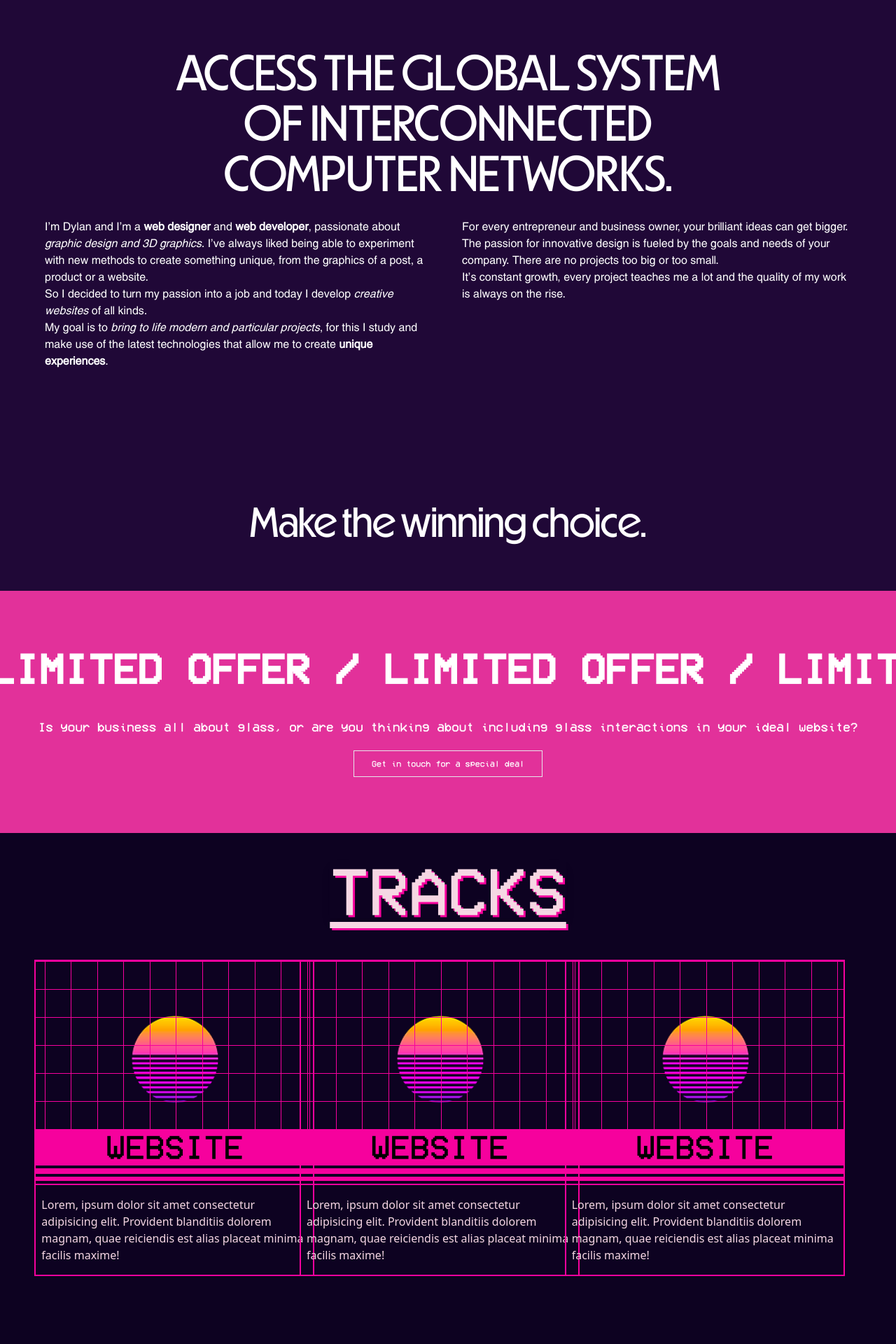
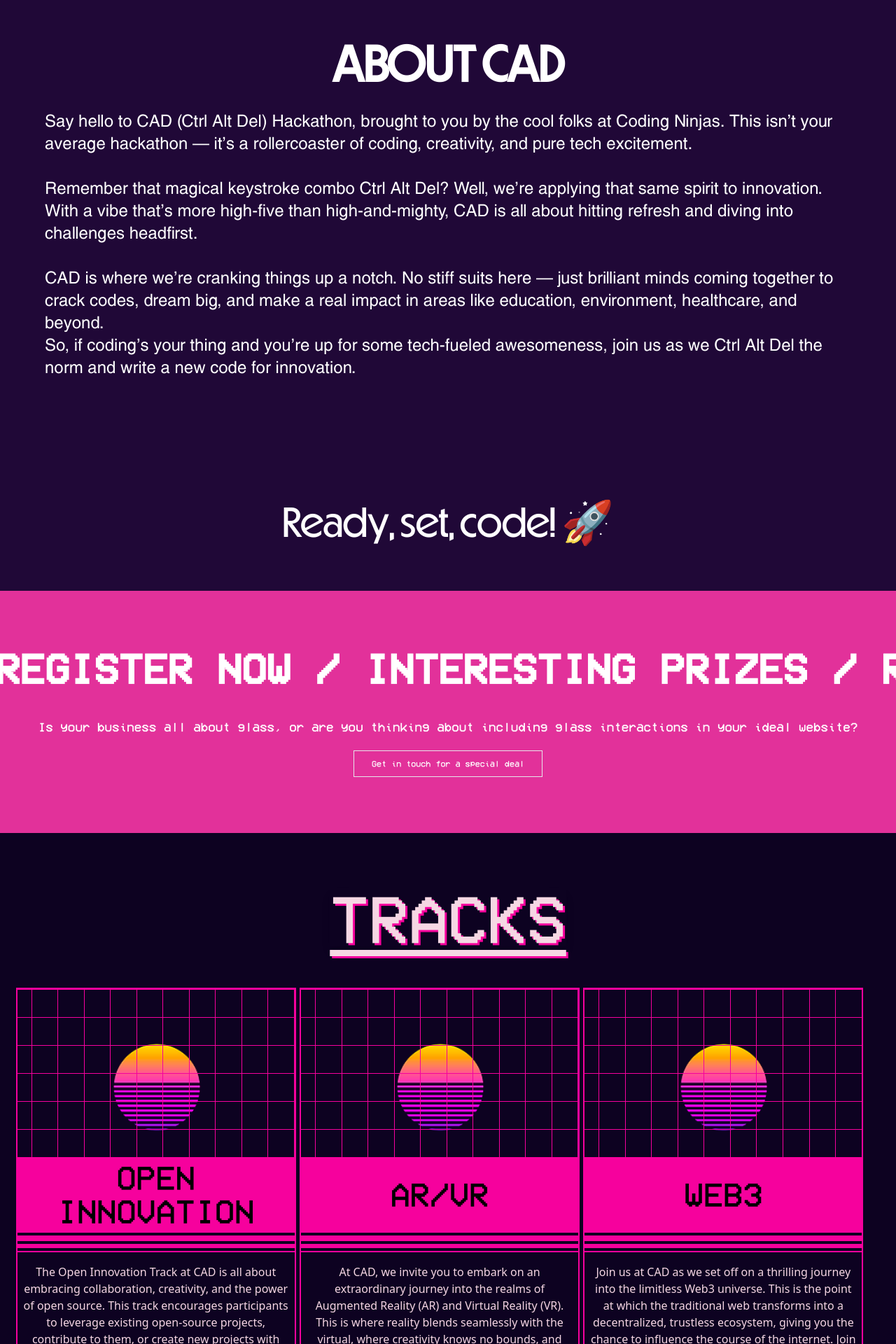
Before and after one commit to jatindotdev/cad-website, a React (Vite) app: page / in a window 1280 px wide. Shown: the part 880-2800 px from the top of the page at 70% size. Built offline with nearby package versions, Linux system fonts and the light colour scheme.

Commit message:
content + ui fixes

```diff
--- a/components/Tracks.jsx
+++ b/components/Tracks.jsx
@@ -4,8 +4,8 @@ import footer from "/favicon.png";
 
 const Tracks = () => {
   const lineVariants = {
-    initial: { x: "-100vh" },
-    animate: { x: "100vh" },
+    initial: { x: "-100vw" },
+    animate: { x: "100vw" },
   };
 
   const [isHovered1, setIsHovered1] = useState(false);
@@ -65,7 +65,7 @@ const Tracks = () => {
 
   return (
     <>
-      <div id="tracks" className="bg-[#0d0221] grid text-white-off">
+      <div id="tracks" className="bg-[#0d0221] grid text-white-off py-10">
         <p className="mt-8 text-5xl sm:text-8xl justify-self-center">
           <span
             className="text-[#f5d7e3] font-[vcr-osd] shadow-lg underline"
@@ -74,8 +74,7 @@ const Tracks = () => {
           </span>
         </p>
 
-        <div className=" w-[80vw] grid smoverflow:grid-cols-2 smoverflow:grid-rows-3 lgoverflow:grid-cols-3 lgoverflow:grid-rows-2 grid-cols-1 gap-28 mt-12 justify-self-center sm:mr-6">
-          {/* Repeat the following block for each grid */}
+        <div className=" w-full sm:w-[80vw] grid smoverflow:grid-cols-1 lgoverflow:grid-cols-3 grid-cols-1 gap-[15vw] mt-12 justify-self-center sm:mr-6">
           <div
             className="border-solid border-2 border-[#f6019d] grid w-[40vh] sm:w-[50vh] justify-self-center"
             onMouseEnter={handleHover1}
@@ -84,7 +83,7 @@ const Tracks = () => {
               {[...Array(100)].map((_, i) => (
                 <motion.div
                 key={i}
-                  className="border-solid mx-3 h-[30vh] border-r-[1px] border-[#f6019d] text-[#2C1E66]"
+                className="border-solid mx-1 sm:mx-3 h-[15vh] sm:h-[30vh] border-r-[1px] border-[#f6019d] text-[#2C1E66]"
                 initial="initial"
                 animate={isHovered1 ? "animate" : 0}
                 variants={lineVariants}
@@ -104,11 +103,11 @@ const Tracks = () => {
               <div className="absolute border-solid w-[100%] border-b-[1px] border-[#f6019d] top-[25vh]"></div>
               <div className="absolute border-solid w-[100%] border-b-[1px] border-[#f6019d] top-[vh]"></div>
             </div>
-            <div className="justify-self-center -mt-44">
+            <div className="justify-self-center -mt-16 sm:-mt-44">
               <img src={footer} alt="" width={150} />
             </div>
-            <div className="px-3 bg-[#f6019d] text-5xl text-center font-[vcr-osd]">
-              WEBSITE
+            <div className="px-3 bg-[#f6019d] text-5xl text-center font-[vcr-osd] md:h-[13vh] flex items-center justify-center">
+            OPEN INNOVATION
             </div>
             <div className="space-y-1">
               <hr className="border-[2px] border-solid border-[#f6019d]"></hr>
@@ -116,10 +115,8 @@ const Tracks = () => {
               <hr className="border-[3px] border-solid border-[#f6019d]"></hr>
               <hr className="border-[1px] border-solid border-[#f6019d]"></hr>
             </div>
-            <div className="px-2 py-4 text-[#f5d7e3]">
-              Lorem, ipsum dolor sit amet consectetur adipisicing elit.
-              Provident blanditiis dolorem magnam, quae reiciendis est alias
-              placeat minima facilis maxime!
+            <div className="px-2 py-4 text-[#f5d7e3] text-center md:h-[35vh]">
+            The Open Innovation Track at CAD is all about embracing collaboration, creativity, and the power of open source. This track encourages participants to leverage existing open-source projects, contribute to them, or create new projects with the spirit of open innovation. It's an opportunity to be part of a global community, solve real-world problems, and make a positive impact on the world
             </div>
           </div>
           <div
@@ -130,9 +127,9 @@ const Tracks = () => {
               {[...Array(50)].map((_, i) => (
                 <motion.div
                 key={i}
-                  className="border-solid mx-3 h-[30vh] border-r-[1px] border-[#f6019d] text-[#2C1E66]"
+                className="border-solid mx-1 sm:mx-3 h-[15vh] sm:h-[30vh] border-r-[1px] border-[#f6019d] text-[#2C1E66]"
                 initial="initial"
-                  animate={isHovered2 ? "animate" : 0}
+                animate={isHovered1 ? "animate" : 0}
                 variants={lineVariants}
                 transition={{
                   duration: 20,
@@ -150,11 +147,11 @@ const Tracks = () => {
               <div className="absolute border-solid w-[100%] border-b-[1px] border-[#f6019d] top-[25vh]"></div>
               <div className="absolute border-solid w-[100%] border-b-[1px] border-[#f6019d] top-[vh]"></div>
             </div>
-            <div className="justify-self-center -mt-44">
+            <div className="justify-self-center -mt-16 sm:-mt-44">
               <img src={footer} alt="" width={150} />
             </div>
-            <div className="px-3 bg-[#f6019d] text-5xl text-center font-[vcr-osd]">
-              WEBSITE
+            <div className="px-3 bg-[#f6019d] text-5xl text-center font-[vcr-osd] md:h-[13vh] flex items-center justify-center">
+            AR/VR
             </div>
             <div className="space-y-1">
               <hr className="border-[2px] border-solid border-[#f6019d]"></hr>
@@ -162,10 +159,8 @@ const Tracks = () => {
               <hr className="border-[3px] border-solid border-[#f6019d]"></hr>
               <hr className="border-[1px] border-solid border-[#f6019d]"></hr>
             </div>
-            <div className="px-2 py-4 text-[#f5d7e3]">
-              Lorem, ipsum dolor sit amet consectetur adipisicing elit.
-              Provident blanditiis dolorem magnam, quae reiciendis est alias
-              placeat minima facilis maxime!
+            <div className="px-2 py-4 text-[#f5d7e3] text-center md:h-[35vh]">
+            At CAD, we invite you to embark on an extraordinary journey into the realms of Augmented Reality (AR) and Virtual Reality (VR). This is where reality blends seamlessly with the virtual, where creativity knows no bounds, and where you have the power to shape the future of immersive technology.
             </div>
           </div>
           <div
@@ -176,9 +171,9 @@ const Tracks = () => {
               {[...Array(50)].map((_, i) => (
                 <motion.div
                 key={i}
-                  className="border-solid mx-3 h-[30vh] border-r-[1px] border-[#f6019d] text-[#2C1E66]"
+                className="border-solid mx-1 sm:mx-3 h-[15vh] sm:h-[30vh] border-r-[1px] border-[#f6019d] text-[#2C1E66]"
                 initial="initial"
-                  animate={isHovered3 ? "animate" : 0}
+                animate={isHovered1 ? "animate" : 0}
                 variants={lineVariants}
                 transition={{
                   duration: 20,
@@ -196,11 +191,11 @@ const Tracks = () => {
               <div className="absolute border-solid w-[100%] border-b-[1px] border-[#f6019d] top-[25vh]"></div>
               <div className="absolute border-solid w-[100%] border-b-[1px] border-[#f6019d] top-[vh]"></div>
             </div>
-            <div className="justify-self-center -mt-44">
+            <div className="justify-self-center -mt-16 sm:-mt-44">
               <img src={footer} alt="" width={150} />
             </div>
-            <div className="px-3 bg-[#f6019d] text-5xl text-center font-[vcr-osd]">
-              WEBSITE
+            <div className="px-3 bg-[#f6019d] text-5xl text-center font-[vcr-osd] md:h-[13vh] flex items-center justify-center">
+            WEB3
             </div>
             <div className="space-y-1">
               <hr className="border-[2px] border-solid border-[#f6019d]"></hr>
@@ -208,10 +203,8 @@ const Tracks = () => {
               <hr className="border-[3px] border-solid border-[#f6019d]"></hr>
               <hr className="border-[1px] border-solid border-[#f6019d]"></hr>
             </div>
-            <div className="px-2 py-4 text-[#f5d7e3]">
-              Lorem, ipsum dolor sit amet consectetur adipisicing elit.
-              Provident blanditiis dolorem magnam, quae reiciendis est alias
-              placeat minima facilis maxime!
+            <div className="px-2 py-4 text-[#f5d7e3] text-center md:h-[35vh]">
+            Join us at CAD as we set off on a thrilling journey into the limitless Web3 universe. This is the point at which the traditional web transforms into a decentralized, trustless ecosystem, giving you the chance to influence the course of the internet. Join the transition as we rethink how we interact, transact, and connect in the digital sphere.
             </div>
           </div>
           <div
@@ -222,9 +215,9 @@ const Tracks = () => {
               {[...Array(50)].map((_, i) => (
                 <motion.div
                 key={i}
-                  className="border-solid mx-3 h-[30vh] border-r-[1px] border-[#f6019d] text-[#2C1E66]"
+                className="border-solid mx-1 sm:mx-3 h-[15vh] sm:h-[30vh] border-r-[1px] border-[#f6019d] text-[#2C1E66]"
                 initial="initial"
-                  animate={isHovered4 ? "animate" : 0}
+                animate={isHovered1 ? "animate" : 0}
                 variants={lineVariants}
                 transition={{
                   duration: 20,
@@ -242,11 +235,11 @@ const Tracks = () => {
               <div className="absolute border-solid w-[100%] border-b-[1px] border-[#f6019d] top-[25vh]"></div>
               <div className="absolute border-solid w-[100%] border-b-[1px] border-[#f6019d] top-[vh]"></div>
             </div>
-            <div className="justify-self-center -mt-44">
+            <div className="justify-self-center -mt-16 sm:-mt-44">
               <img src={footer} alt="" width={150} />
             </div>
-            <div className="px-3 bg-[#f6019d] text-5xl text-center font-[vcr-osd]">
-              WEBSITE
+            <div className="px-3 bg-[#f6019d] text-5xl text-center font-[vcr-osd] md:h-[13vh] flex items-center justify-center">
+            EDTECH
             </div>
             <div className="space-y-1">
               <hr className="border-[2px] border-solid border-[#f6019d]"></hr>
@@ -254,10 +247,8 @@ const Tracks = () => {
               <hr className="border-[3px] border-solid border-[#f6019d]"></hr>
               <hr className="border-[1px] border-solid border-[#f6019d]"></hr>
             </div>
-            <div className="px-2 py-4 text-[#f5d7e3]">
-              Lorem, ipsum dolor sit amet consectetur adipisicing elit.
-              Provident blanditiis dolorem magnam, quae reiciendis est alias
-              placeat minima facilis maxime!
+            <div className="px-2 py-4 text-[#f5d7e3] text-center md:h-[35vh]">
+            Welcome to CAD, where we're embarking on a mission to revolutionize education through the magic of EdTech (Educational Technology). In a digital age where learning knows no boundaries, EdTech stands as the catalyst for reshaping how we acquire knowledge, deliver lessons, and empower learners of every age and background. Join us in shaping the future of education, unlocking its true potential for all.
             </div>
           </div>
           <div
@@ -268,9 +259,9 @@ const Tracks = () => {
               {[...Array(50)].map((_, i) => (
                 <motion.div
                 key={i}
-                  className="border-solid mx-3 h-[30vh] border-r-[1px] border-[#f6019d] text-[#2C1E66]"
+                className="border-solid mx-1 sm:mx-3 h-[15vh] sm:h-[30vh] border-r-[1px] border-[#f6019d] text-[#2C1E66]"
                 initial="initial"
-                  animate={isHovered5 ? "animate" : 0}
+                animate={isHovered1 ? "animate" : 0}
                 variants={lineVariants}
                 transition={{
                   duration: 20,
@@ -288,11 +279,11 @@ const Tracks = () => {
               <div className="absolute border-solid w-[100%] border-b-[1px] border-[#f6019d] top-[25vh]"></div>
               <div className="absolute border-solid w-[100%] border-b-[1px] border-[#f6019d] top-[vh]"></div>
             </div>
-            <div className="justify-self-center -mt-44">
+            <div className="justify-self-center -mt-16 sm:-mt-44">
               <img src={footer} alt="" width={150} />
             </div>
-            <div className="px-3 bg-[#f6019d] text-5xl text-center font-[vcr-osd]">
-              WEBSITE
+            <div className="px-3 bg-[#f6019d] text-5xl text-center font-[vcr-osd] md:h-[13vh] flex items-center justify-center">
+            HEALTH
             </div>
             <div className="space-y-1">
               <hr className="border-[2px] border-solid border-[#f6019d]"></hr>
@@ -300,10 +291,8 @@ const Tracks = () => {
               <hr className="border-[3px] border-solid border-[#f6019d]"></hr>
               <hr className="border-[1px] border-solid border-[#f6019d]"></hr>
             </div>
-            <div className="px-2 py-4 text-[#f5d7e3]">
-              Lorem, ipsum dolor sit amet consectetur adipisicing elit.
-              Provident blanditiis dolorem magnam, quae reiciendis est alias
-              placeat minima facilis maxime!
+            <div className="px-2 py-4 text-[#f5d7e3] text-center md:h-[35vh]">
+            We are working to leverage the potential of technology to transform healthcare at [Your Hackathon Name]. Join us as we investigate how innovative solutions may enhance patient care, simplify medical procedures, and foster a healthier environment in the Health Innovation track. Whether you work in healthcare, are a tech-savvy developer, an innovative designer, or a data scientist, your abilities can have a significant effect on how healthcare is delivered in the future.
             </div>
           </div>
           <div
@@ -314,9 +303,9 @@ const Tracks = () => {
               {[...Array(50)].map((_, i) => (
                 <motion.div
                 key={i}
-                  className="border-solid mx-3 h-[30vh] border-r-[1px] border-[#f6019d] text-[#2C1E66]"
+                className="border-solid mx-1 sm:mx-3 h-[15vh] sm:h-[30vh] border-r-[1px] border-[#f6019d] text-[#2C1E66]"
                 initial="initial"
-                  animate={isHovered6 ? "animate" : 0}
+                animate={isHovered1 ? "animate" : 0}
                 variants={lineVariants}
                 transition={{
                   duration: 20,
@@ -334,11 +323,11 @@ const Tracks = () => {
               <div className="absolute border-solid w-[100%] border-b-[1px] border-[#f6019d] top-[25vh]"></div>
               <div className="absolute border-solid w-[100%] border-b-[1px] border-[#f6019d] top-[vh]"></div>
             </div>
-            <div className="justify-self-center -mt-44">
+            <div className="justify-self-center -mt-16 sm:-mt-44">
               <img src={footer} alt="" width={150} />
             </div>
-            <div className="px-3 bg-[#f6019d] text-5xl text-center font-[vcr-osd]">
-              WEBSITE
+            <div className="px-3 bg-[#f6019d] text-5xl text-center font-[vcr-osd] md:h-[13vh] flex items-center justify-center">
+            FINTECH
             </div>
             <div className="space-y-1">
               <hr className="border-[2px] border-solid border-[#f6019d]"></hr>
@@ -346,10 +335,8 @@ const Tracks = () => {
               <hr className="border-[3px] border-solid border-[#f6019d]"></hr>
               <hr className="border-[1px] border-solid border-[#f6019d]"></hr>
             </div>
-            <div className="px-2 py-4 text-[#f5d7e3]">
-              Lorem, ipsum dolor sit amet consectetur adipisicing elit.
-              Provident blanditiis dolorem magnam, quae reiciendis est alias
-              placeat minima facilis maxime!
+            <div className="px-2 py-4 text-[#f5d7e3] text-center md:h-[35vh]">
+            Welcome to the CAD FinTech Revolution, where we're pushing financial innovation to new heights. Explore the world of financial technology to see how it can change the way we do business, make investments, and handle our money. Whether you're a specialist in finance, coding, design, or data, your skills can change the way that finance is done in the future.
             </div>
           </div>
         </div>
--- a/index.html
+++ b/index.html
@@ -4,7 +4,7 @@
     <meta charset="UTF-8" />
     <link rel="icon" type="image/png" href="/favicon.png" />
     <meta name="viewport" content="width=device-width, initial-scale=1.0" />
-    <title>Vite + React</title>
+    <title>Ctrl Alt Delete | Hackathon</title>
   </head>
   <body>
     <div id="root"></div>
--- a/src/routes/Home.jsx
+++ b/src/routes/Home.jsx
@@ -11,57 +11,14 @@ function Home() {
         <section className="min-h-screen font-[vcr-osd]">
           <Landing />
         </section>
-        <section className="max-w-7xl min-h-screen flex flex-col justify-center items-center mx-auto px-16">
-          <div className="">
-            <h2 className="font-[Power] w-full mb-6 lg:text-7xl text-center text-5xl">
-              ACCESS THE GLOBAL SYSTEM <br /> OF INTERCONNECTED <br /> COMPUTER
-              NETWORKS.
-            </h2>
-          </div>
-          <div className="flex gap-10 font-[Swansea] mb-10">
-            <div className="flex-1">
-              <p>
-                I'm Dylan and I'm a <strong>web designer</strong> and{" "}
-                <strong>web developer</strong>, passionate about{" "}
-                <em>graphic design and 3D graphics</em>. I've always liked being
-                able to experiment with new methods to create something unique,
-                from the graphics of a post, a product or a website.
-              </p>
-              <p>
-                So I decided to turn my passion into a job and today I develop
-                <em> creative websites </em>of all kinds.
-              </p>
-              <p>
-                My goal is to{" "}
-                <em>bring to life modern and particular projects</em>, for this
-                I study and make use of the latest technologies that allow me to
-                create <strong>unique experiences</strong>.
-              </p>{" "}
-            </div>
-            <div className="flex-1">
-              <p>
-                For every entrepreneur and business owner, your brilliant ideas
-                can get bigger. The passion for innovative design is fueled by
-                the goals and needs of your company. There are no projects too
-                big or too small.
-              </p>
-              <p>
-                It's constant growth, every project teaches me a lot and the
-                quality of my work is always on the rise.
-              </p>
-            </div>
-          </div>
-        </section>
-        <div className="font-[Power] text-6xl mb-16 px-12 text-center">
-          <p>Make the winning choice.</p>
-        </div>
+        <About/>
         <section className="overflow-hidden font-[vcr-osd] flex flex-col px-12 text-center py-20 bg-[#E2319A]">
           <motion.div
             className="flex text-6xl whitespace-nowrap uppercase mb-10 font-bold"
             initial={{ x: -100 }}
             animate={{ x: 100 }}
             transition={{ duration: 3, repeat: 100, ease: "linear" }}>
-            Limited offer / Limited offer / Limited offer / Limited offer /
+            Register Now / Interesting Prizes / Register Now / Interesting Prizes /
           </motion.div>
           <div className="flex flex-col justify-center items-center text-lg">
             <p className="mb-5">
--- a/src/sections/About/About.jsx
+++ b/src/sections/About/About.jsx
@@ -12,21 +12,23 @@ const About = () => {
         <div className="flex md:text-2xl text-sm flex-col gap-6 space-y-10 sm:flex-row font-[Swansea] mb-10">
           <div className="flex-1">
             <p>
-              Control Alt Delete is a 24 hour hackathon which is going to be organized by Coding Ninjas SRM community. <br/><br/>
+            Say hello to CAD (Ctrl Alt Del) Hackathon, brought to you by the cool folks at Coding Ninjas. This isn't your average hackathon – it's a rollercoaster of coding, creativity, and pure tech excitement. <br/><br/>
             </p>
             <p>
-              You dream about it. You think how you could do it.
-              You share that idea with others.<br/><br/>
+            Remember that magical keystroke combo Ctrl Alt Del? Well, we're applying that same spirit to innovation. With a vibe that's more high-five than high-and-mighty, CAD is all about hitting refresh and diving into challenges headfirst.<br/><br/>
             </p>
             <p>
-              We are a student led organization who strive to promote a healthy coding culture among the budding techies of this generation!
+            CAD is where we're cranking things up a notch. No stiff suits here – just brilliant minds coming together to crack codes, dream big, and make a real impact in areas like education, environment, healthcare, and beyond.
+            </p>
+            <p>
+            So, if coding's your thing and you're up for some tech-fueled awesomeness, join us as we Ctrl Alt Del the norm and write a new code for innovation.
             </p>
           </div>
         </div>
       </section>
 
       <div className="font-[Power] text-3xl sm:text-6xl mb-8 sm:mb-16 px-6 sm:px-12 text-center">
-        <p>Unleash your potential.</p>
+        <p>Ready, set, code! 🚀</p>
       </div>
     </>
   );
```
Lines whose indentation alone changed are shown as unchanged.
